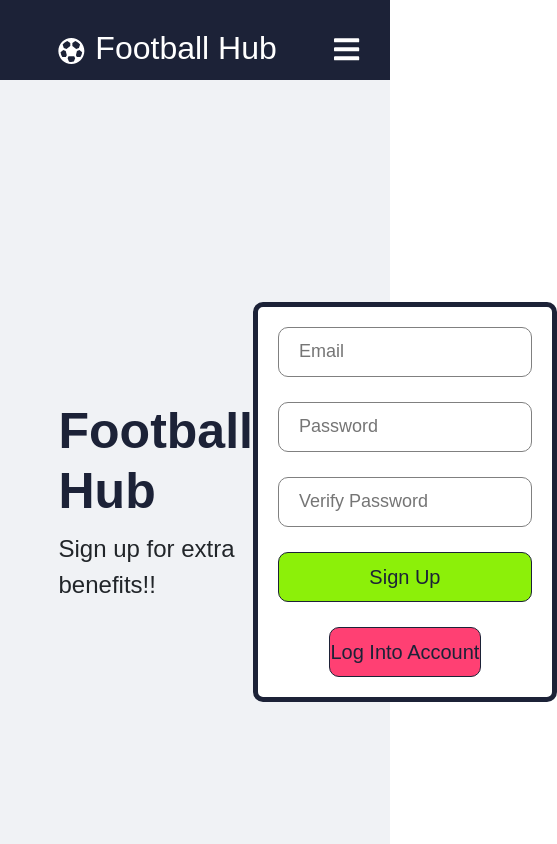
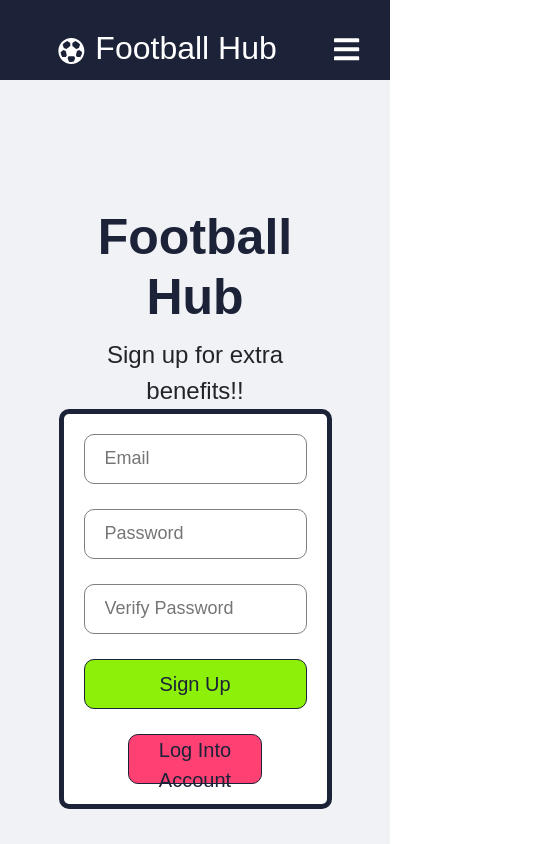
Before and after one commit to rennickman/ACSDFinalProject, a React (Create React App) app: page /register in a window 390 px wide. Shown: the top 844 px of the page, 557 px wide, since content can reach past the window. Built offline with nearby package versions, Linux system fonts and the light colour scheme; no server answers.

Commit message:
hide sidebar

```diff
--- a/src/components/Sidebar/sidebar.css
+++ b/src/components/Sidebar/sidebar.css
@@ -149,3 +149,9 @@
 .awayTeam {
     border-bottom: 1px solid #000;
 }
+
+@media screen and (max-width: 950px) {
+    .sidebar {
+        display: none;
+    }
+}
--- a/src/pages/register/register.css
+++ b/src/pages/register/register.css
@@ -99,3 +99,11 @@
     transform: scale(1.025);
     transition: all 0.3s ease;
 }
+
+
+@media screen and (max-width: 950px) {
+    .loginWrapper {
+        flex-direction: column;
+        text-align: center;
+    }
+}
```
